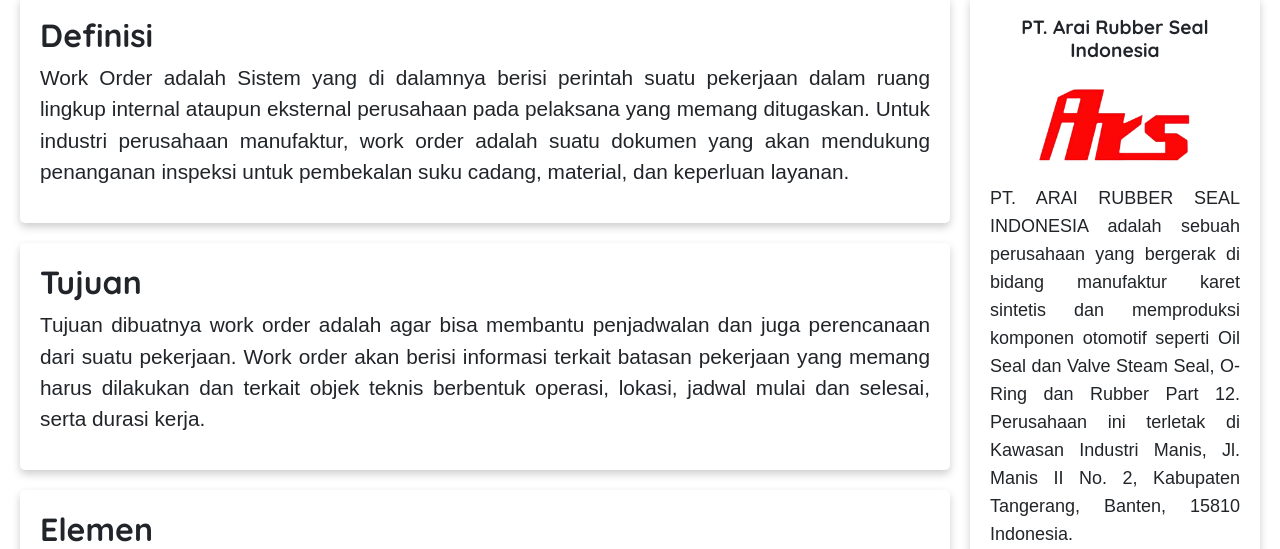
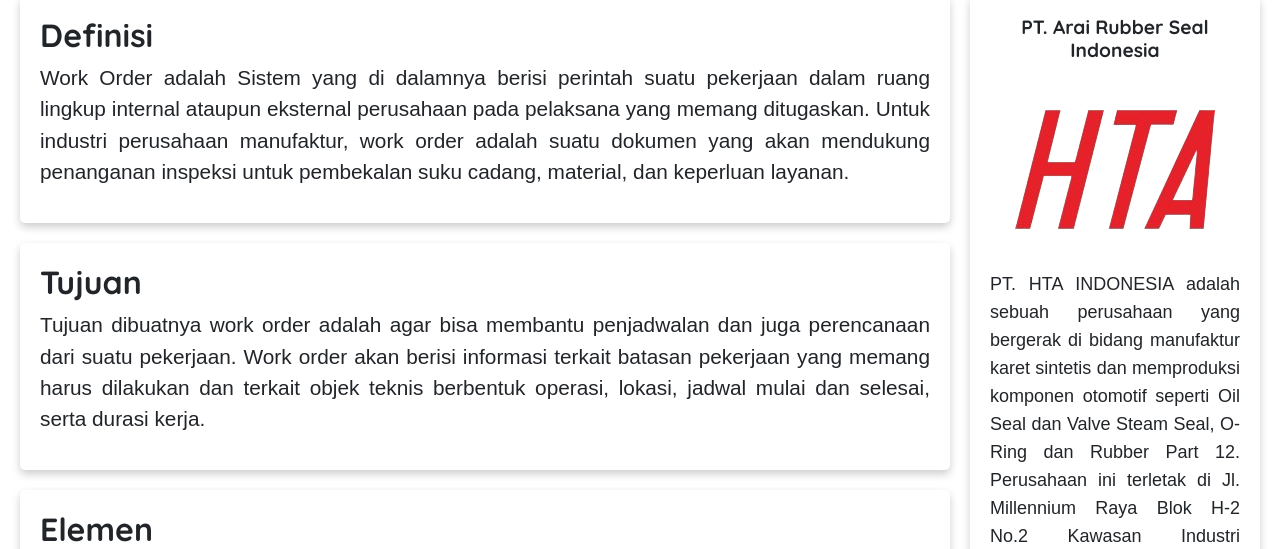
Before and after one commit to firmann19/Landing-Page-WorkOrder-MongoDB-Version, a React (Create React App) app: page /blog in a window 1280 px wide. Shown: the part 403-952 px from the top of the page. Built offline with nearby package versions, Linux system fonts and the light colour scheme; no server answers; what debounce-promise would draw is missing.

Commit message:
push pagi

```diff
--- a/src/components/Navbar.js
+++ b/src/components/Navbar.js
@@ -4,13 +4,14 @@ import React, { useEffect, useState } from "react";
 import Logo from "../assets/images/logoHTA.png";
 import { NavLink } from "react-router-dom";
 import NotificationsIcon from "@mui/icons-material/Notifications";
-// import io from "socket.io-client";
+import io from "socket.io-client";
 
-function Navbar({ socket }) {
+function Navbar() {
   const [user, setUser] = useState(null);
   const [role, setRole] = useState(null);
   const [image, setImage] = useState(null);
-  // const [notifications, setNotifications] = useState([]);
+  const [notifications, setNotifications] = useState([]);
+  const [socket, setSocket] = useState(null);
 
   const handleLogout = () => {
     localStorage.clear();
@@ -28,23 +29,25 @@ function Navbar({ socket }) {
       setImage(image);
     };
     fetchData();
+
+    // Inisialisasi soket.io client
+    const socket = io("http://localhost:5000");
+    setSocket(socket);
+
+    return () => {
+      socket.disconnect();
+    };
   }, []);
 
-  // useEffect(() => {
-  //   // Menghubungkan ke server WebSocket
-  //   const socket = io('http://localhost:3000');
-  //   console.log("Test", socket)
-
-  //   // Mendengarkan event 'notification' dari server dan memperbarui state notifikasi
-  //   socket.on('notification', (notification) => {
-  //     setNotifications([...notifications, notification]);
-  //   });
-
-  //   // Membersihkan event listener saat komponen unmount
-  //   return () => {
-  //     socket.disconnect();
-  //   };
-  // }, [notifications]);
+  useEffect(() => {
+    if (socket) {
+      // Menerima notifikasi dari server
+      socket.on("workOrderStatusChanged", (data) => {
+        console.log("Received notification:", data);
+        setNotifications((prevNotifications) => [...prevNotifications, data]);
+      });
+    }
+  }, [socket]);
 
   return (
     <section>
@@ -112,20 +115,20 @@ function Navbar({ socket }) {
                     className="me-3"
                     boxSize={["30px", "40px"]}
                   />
-                  {/* {notifications.length > 0 && (
+                  {notifications.length > 0 && (
                     <span className="badge bg-danger">
                       {notifications.length}
                     </span>
-                  )} */}
+                  )}
                 </button>
                 <ul class="dropdown-menu">
-                  {/* {notifications.map((notification, index) => (
+                  {notifications.map((workOrder, index) => (
                     <li key={index}>
                       <a className="dropdown-item" href="#">
-                        {notification}
+                        {workOrder.message}
                       </a>
                     </li>
-                  ))} */}
+                  ))}
                 </ul>
               </div>
               <div className="vertical-line d-lg-block d-none"></div>
--- a/src/pages/Blog.js
+++ b/src/pages/Blog.js
@@ -1,5 +1,5 @@
 import React from "react";
-import LogoARS from "../assets/images/logo_ars-removebg-preview.png";
+import LogoHTA from "../assets/images/logo_hta.png";
 import { Table } from "react-bootstrap";
 import Navbar from "../components/Navbar";
 import Footer from "../components/Footer";
@@ -146,7 +146,7 @@ function Blog() {
             <article class="card-blog">
               <header className="text-center">
                 <h4 className="label">PT. Arai Rubber Seal Indonesia</h4>
-                <img class="profile-img" src={LogoARS} />
+                <img class="profile-img" src={LogoHTA} />
               </header>
 
               <section>
@@ -154,12 +154,12 @@ function Blog() {
                   className="info text-lg m-0"
                   style={{ textAlign: "justify" }}
                 >
-                  PT. ARAI RUBBER SEAL INDONESIA adalah sebuah perusahaan yang
-                  bergerak di bidang manufaktur karet sintetis dan memproduksi
-                  komponen otomotif seperti Oil Seal dan Valve Steam Seal,
-                  O-Ring dan Rubber Part 12. Perusahaan ini terletak di Kawasan
-                  Industri Manis, Jl. Manis II No. 2, Kabupaten Tangerang,
-                  Banten, 15810 Indonesia.
+                  PT. HTA INDONESIA adalah sebuah perusahaan yang bergerak di
+                  bidang manufaktur karet sintetis dan memproduksi komponen
+                  otomotif seperti Oil Seal dan Valve Steam Seal, O-Ring dan
+                  Rubber Part 12. Perusahaan ini terletak di Jl. Millennium Raya
+                  Blok H-2 No.2 Kawasan Industri Millennium 15710 Kabupaten
+                  Tangerang, Banten.
                 </p>
               </section>
             </article>
```
Also changed, not shown: src/assets/images/logo_ars-removebg-preview.png (deleted), src/assets/images/logo_hta.png (added).
